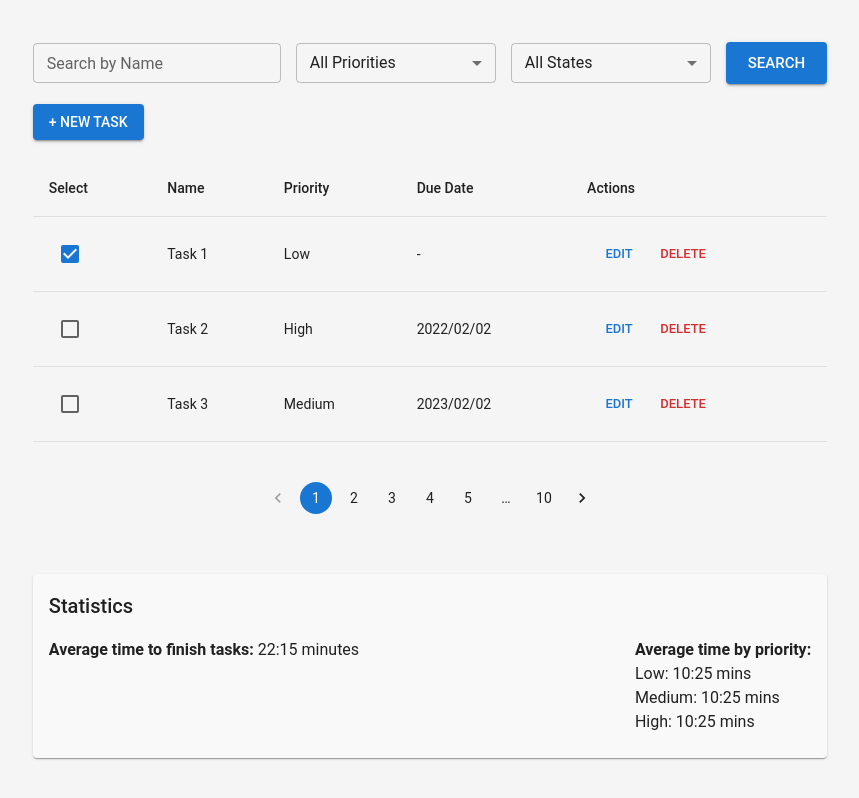
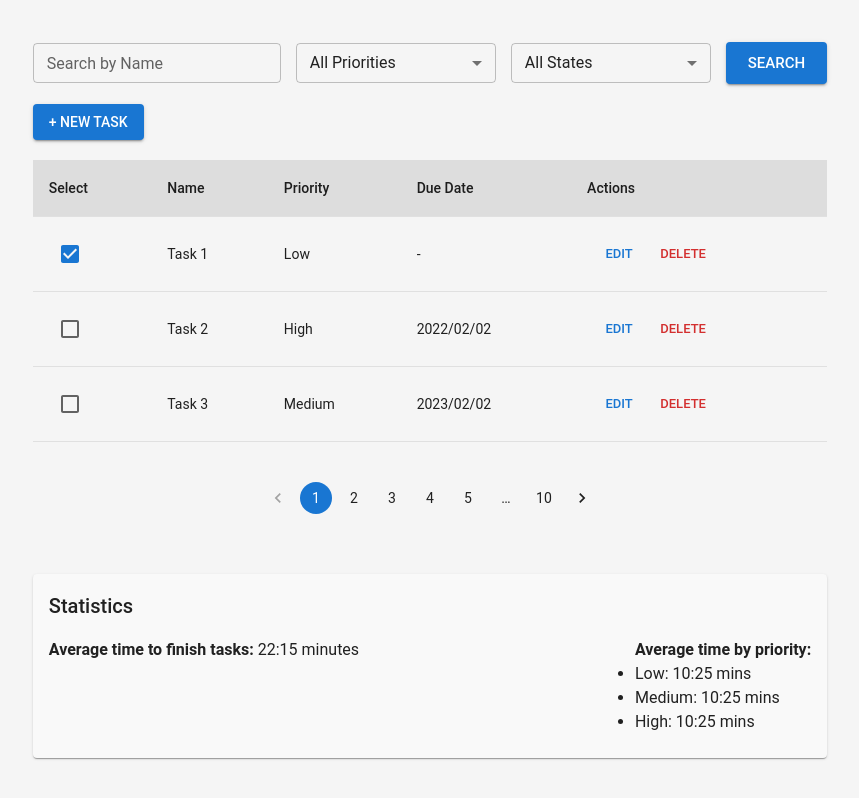
Before and after one commit to ramonGomezEnc/BreakableToyI, a React (Vite) app in the folder frontend/: page / in a window 1280 px wide. Shown: the whole page, without its empty margins (210-1069 px from the left). Built offline with nearby package versions, Linux system fonts and the light colour scheme.

Commit message:
style: fix global style to handle larger widths

```diff
--- a/frontend/src/styles/globalStyles.ts
+++ b/frontend/src/styles/globalStyles.ts
@@ -8,31 +8,46 @@ export const GlobalStyles = createGlobalStyle`
   }
 
   body {
-    display: flex;
-    justify-content: center; /* Horizontally center */
-    align-items: center; /* Vertically center */
-    min-height: 100vh; /* Ensure full height of the viewport */
     font-family: 'Roboto', sans-serif;
     background-color: #f5f5f5;
     color: #333;
   }
 
-  a {
-    text-decoration: none;
-    color: inherit;
+  #root {
+    max-width: 1400px;
+    margin: 0 auto;
   }
 
-  ul, ol {
-    list-style: none;
+  input, select, button {
+    width: 100%;
+    max-width: 600px
+    margin-bottom: 10px;
   }
 
-  .visually-hidden {
-    position: absolute;
-    width: 1px;
-    height: 1px;
-    overflow: hidden;
-    clip: rect(0, 0, 0, 0);
-    white-space: nowrap;
-    border: 0;
+  table {
+    width: 100%
+    max-width: 1200px;
+    margin: 20px auto
+    border-collapse: collapse;
+  }
+
+  th, td {
+    padding: 10px;
+    text-align: left;
+  }
+
+  th {
+    background-color: #ddd
+  }
+
+  td {
+    border-bottom: 1px solid #ccc
+  }
+
+  /* Button alignment and size */
+  button {
+    display: block;
+    width: fit-content;
+    padding: 10px 20px;
   }
 `;
```
